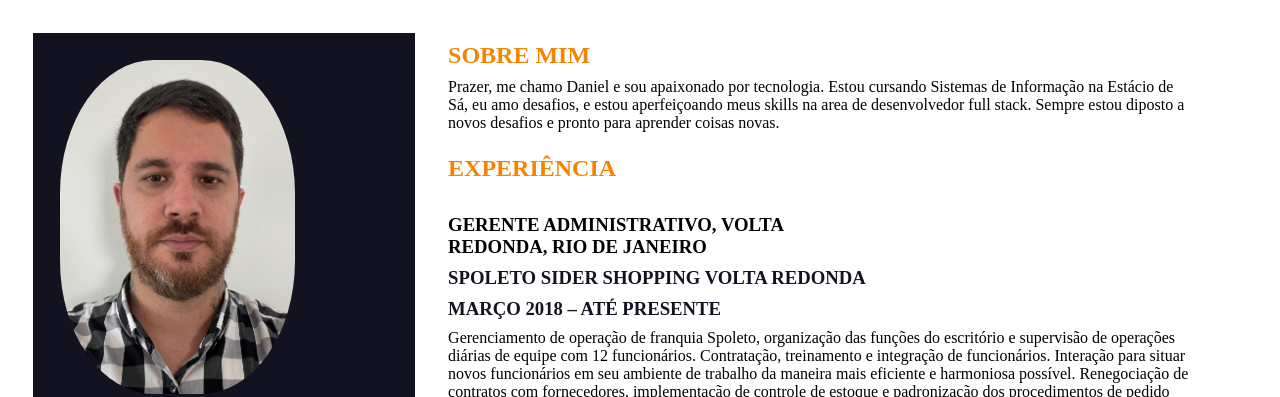
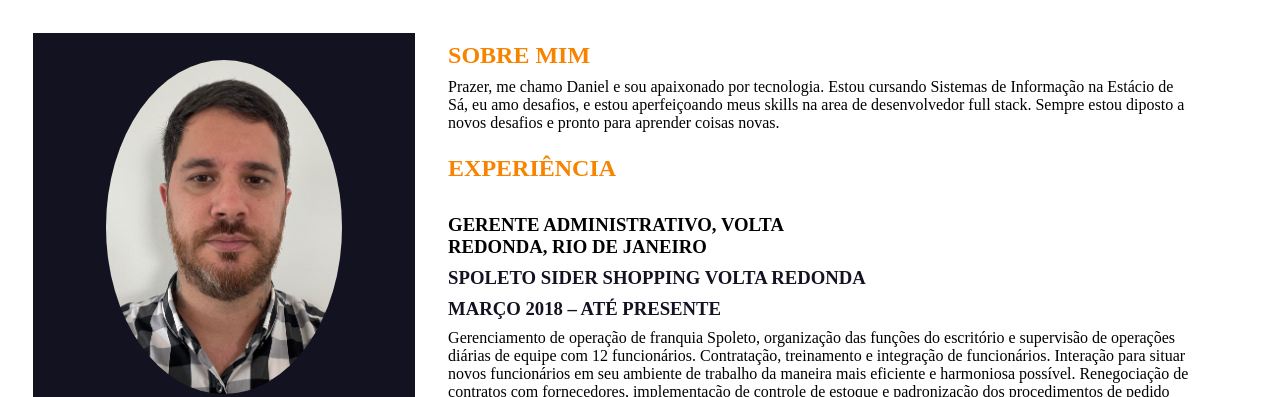
Before and after one commit to dandesouza87/CurriculoOnline, a plain HTML site: page index.html in a window 1280 px wide. Shown: the top 397 px of the page. Drawn offline with Linux system fonts and the light colour scheme.

Commit message:
reajustes foto

```diff
--- a/css/style.css
+++ b/css/style.css
@@ -29,11 +29,12 @@ a:hover, a:active {
 img{
     max-width: 70%;
     max-height:70%;
-    border-radius: 40%;
+    border-radius: 50%;
     object-fit:scale-down;
     align-items: center;
     justify-content: center;
     display: block;
+    margin-left: 15%;
 }
 #contato{
     color: whitesmoke;
```
Also changed, not shown: index.html (+3 -0 lines).
